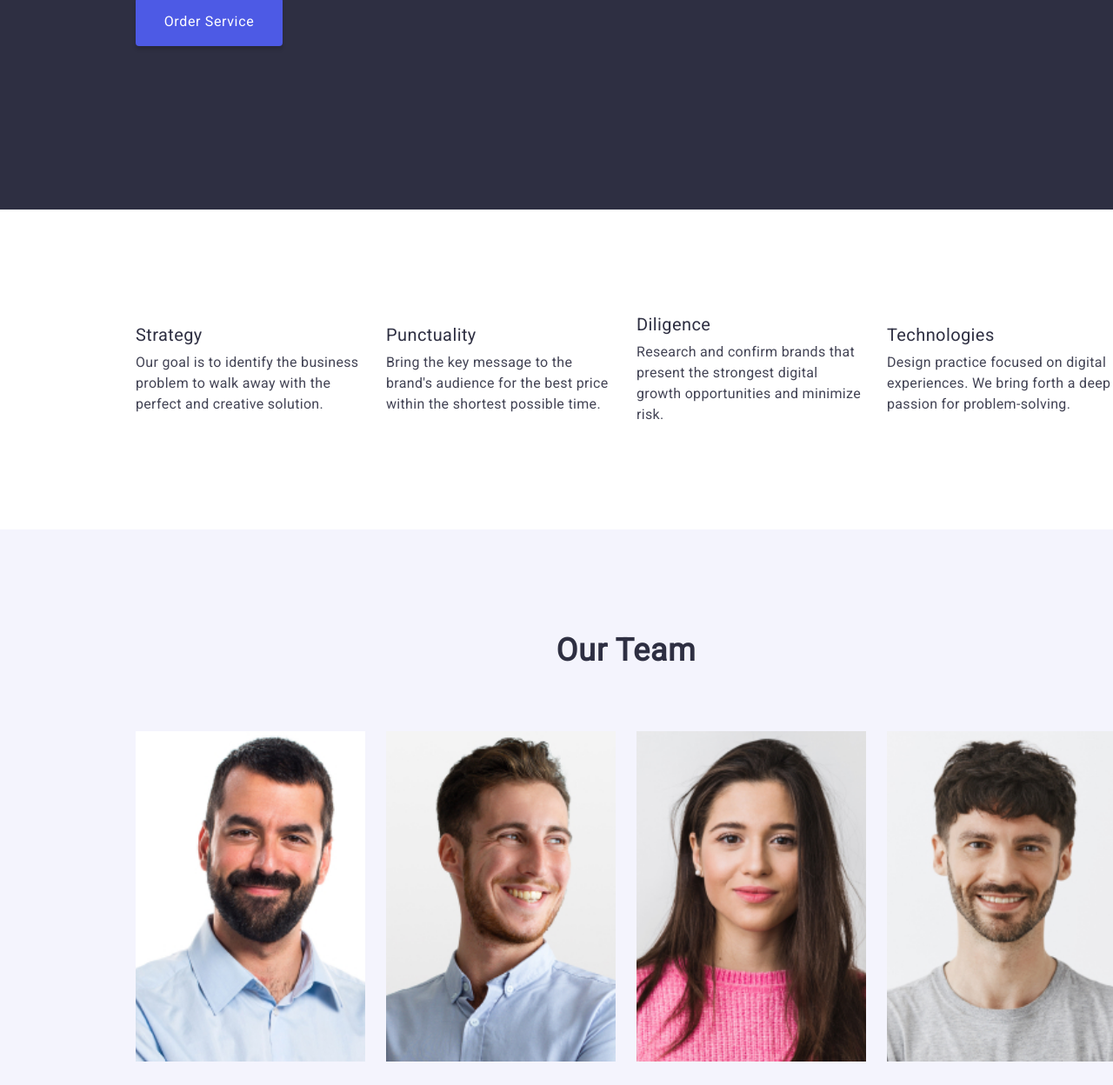
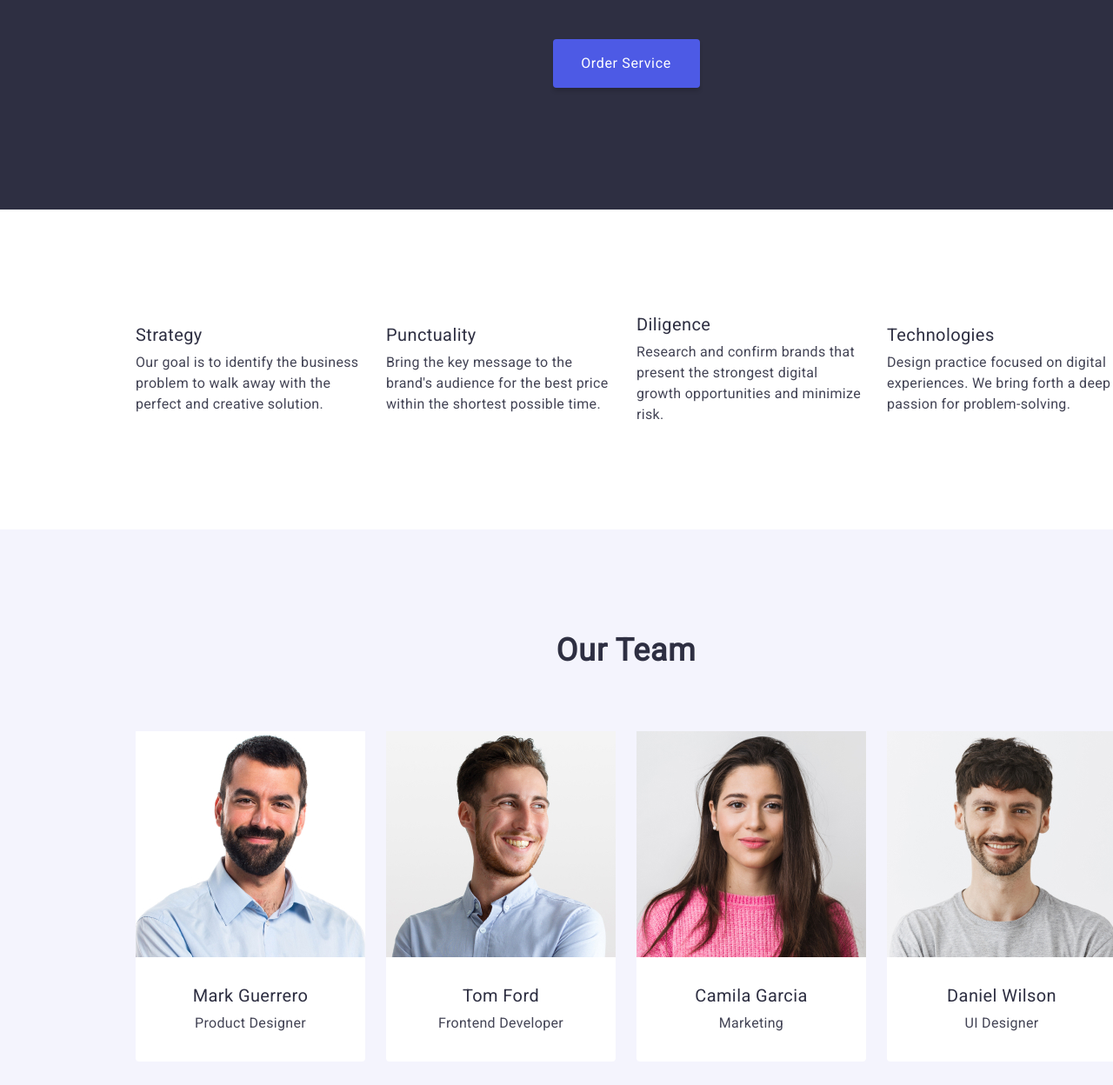
Before and after one commit to Velykobrat/goit-markup-hw-04, a plain HTML site: page index.html in a window 1280 px wide. Shown: the part 429-1677 px from the top of the page at 87% size. Drawn offline with nearby package versions, Linux system fonts and the light colour scheme.

Commit message:
Update styles.css
Виправлення після останнього коментаря ментора

```diff
--- a/css/styles.css
+++ b/css/styles.css
@@ -14,7 +14,9 @@ img {
 	display: block;
     height: 100%;
     width: 100%;
-	object-fit: cover;
+	object-fit: contain;
+    width: 264px;
+    height: 260px;
 }
 
 header {
@@ -39,7 +41,8 @@ header {
     line-height: 1.07;
     letter-spacing: 1.12px;
     padding-bottom: 48px;
-    max-width: 496px
+    max-width: 496px;
+    margin: 0 auto 48px;
 }
 
 .section-title {
@@ -177,6 +180,7 @@ box-shadow: 0px 4px 4px 0px rgba(0, 0, 0, 0.15);
 min-width: 169px;
 height: 56px;
 border: none;
+margin: 0 auto;
 }
 
 .container .button {
@@ -255,12 +259,12 @@ p {
 
 .team-list .team {
     list-style-type: none;
-    background-color: #FFFFFF;
-    border-radius: 0px 0px 4px 4px;
 }
 
 .team-element {
     padding: 32px 0;
+    background-color: #FFFFFF;
+    border-radius: 0px 0px 4px 4px;
 }
 
 .team-element h3 {
```
